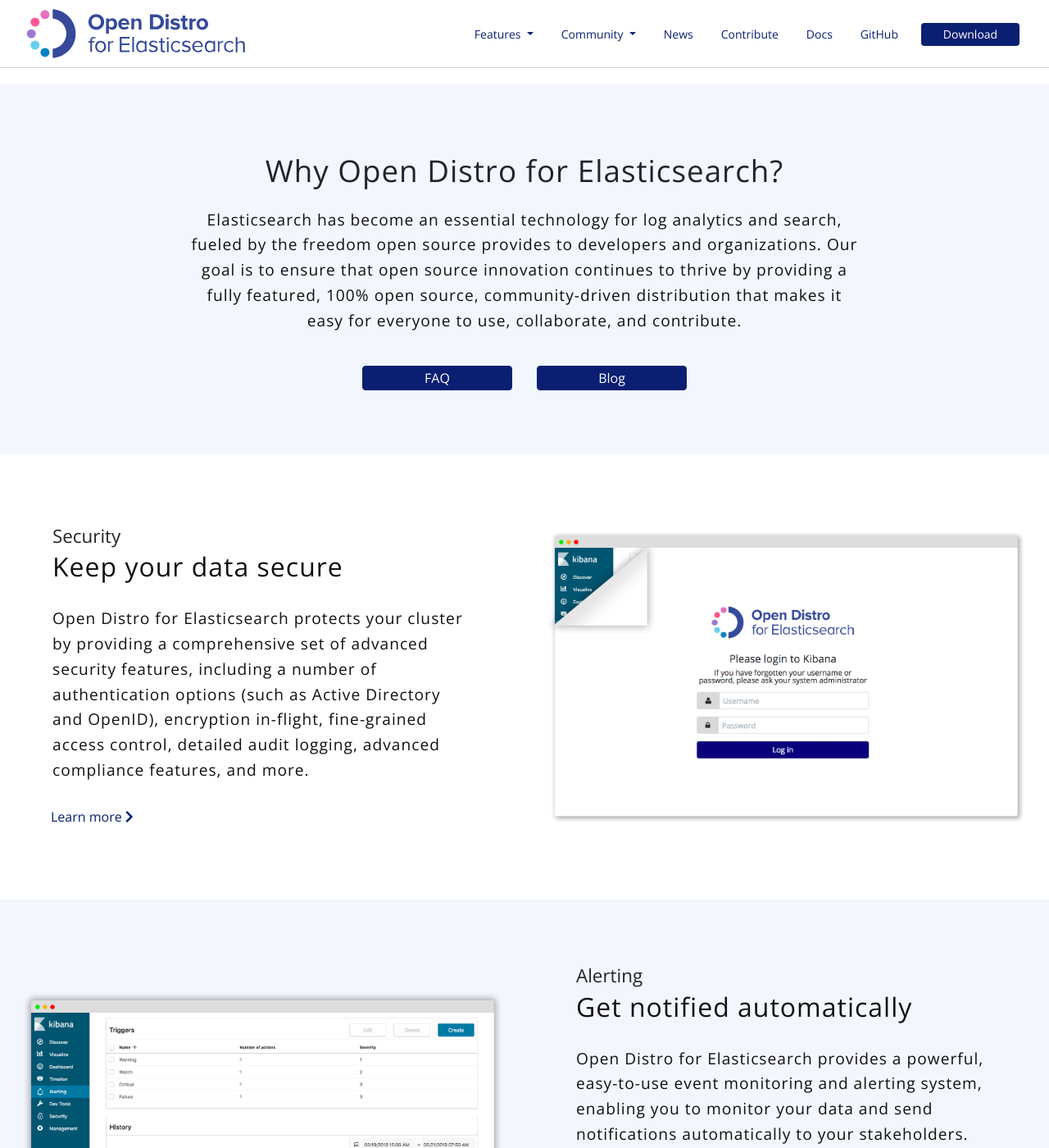
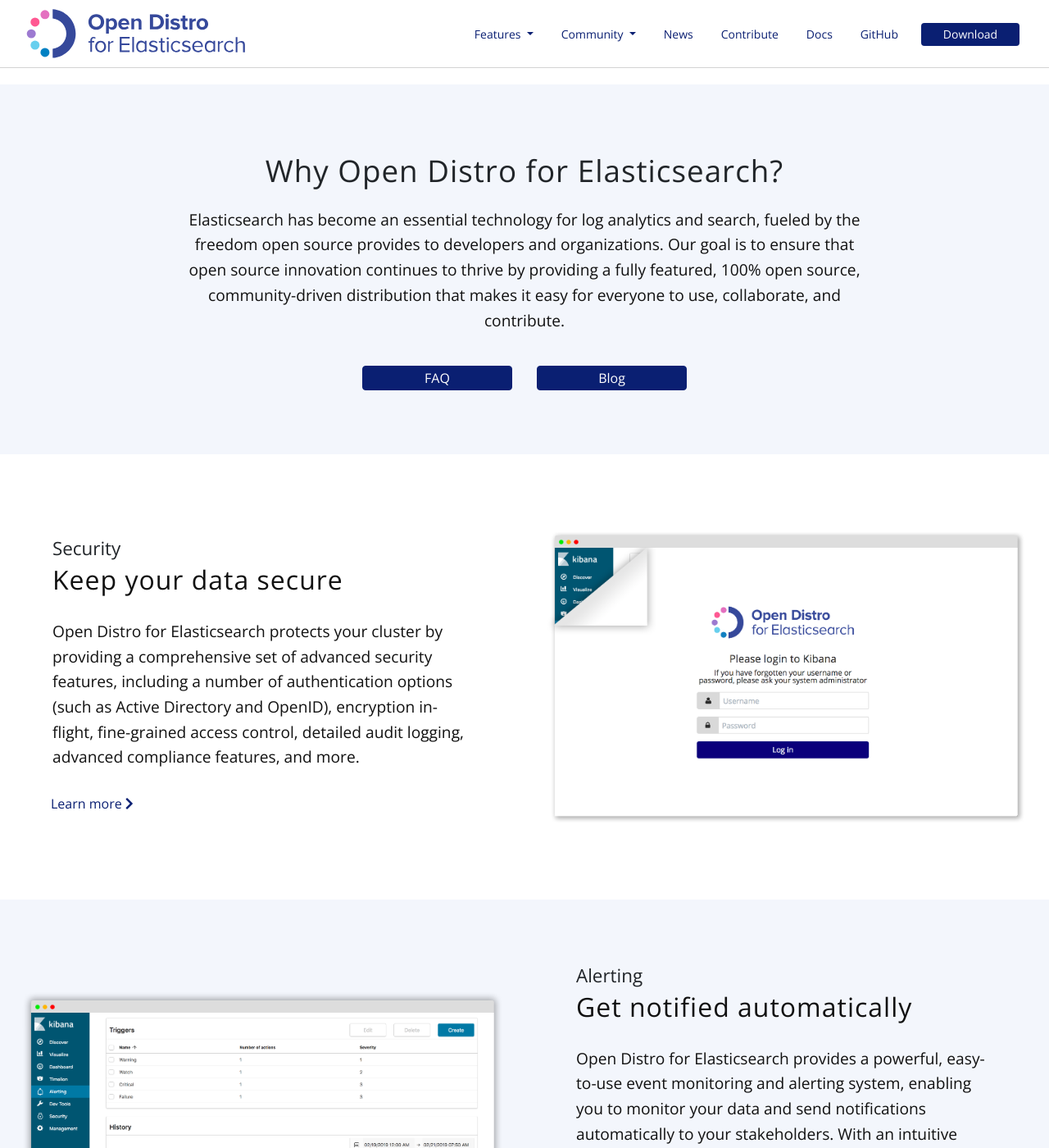
Before and after one commit to opendistro/for-elasticsearch, a Jekyll site: the page built from index.md, in a window 1280 px wide and 1400 px high, scrolled down 659 px. Shown: the whole window at 82% size. Built offline with Jekyll 4.4.1, drawn with Linux system fonts in a browser that asks for light colours.

Commit message:
Update _bootstrap-4-jekyll.scss

```diff
--- a/_sass/bootstrap-4-jekyll/_bootstrap-4-jekyll.scss
+++ b/_sass/bootstrap-4-jekyll/_bootstrap-4-jekyll.scss
@@ -574,7 +574,6 @@
 
   .text {
     font-size: 1.2rem;
-    letter-spacing: 1px;
     line-height: 1.6;
     color: #111;
     font-weight: 200;
@@ -1405,7 +1404,6 @@
 
   .text {
     font-size: 1.2rem;
-    letter-spacing: 1px;
     line-height: 1.6;
     color: #111;
     font-weight: 200;
```
